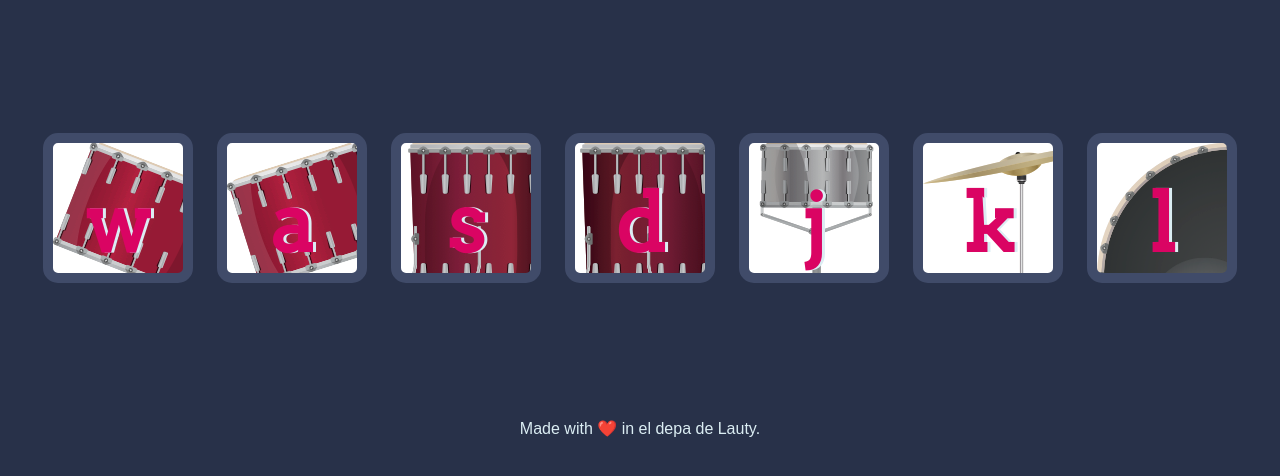
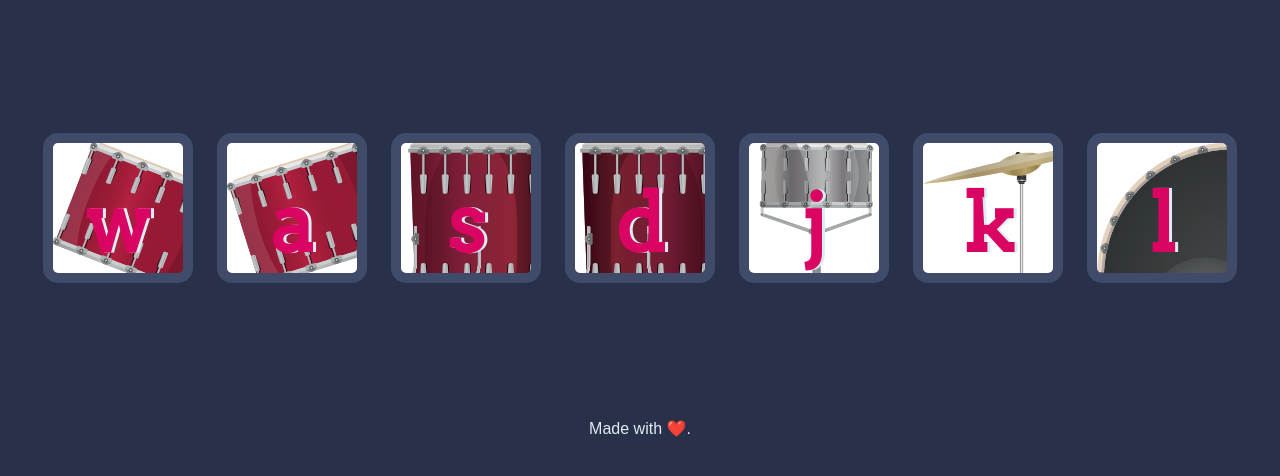
Before and after one commit to lauty200413/Drum-Kit, a plain HTML site: page index.html in a window 1280 px wide. Shown: the part 156-632 px from the top of the page. Drawn offline with Linux system fonts and the light colour scheme.

Commit message:
Update index.html

```diff
--- a/index.html
+++ b/index.html
@@ -23,7 +23,7 @@
 
 
   <footer>
-    Made with ❤️ in el depa de Lauty.
+    Made with ❤️.
   </footer>
 
 
```
